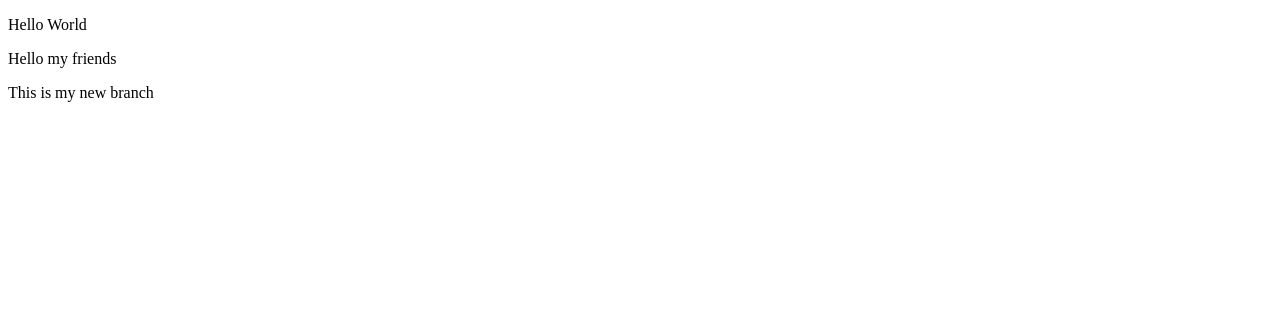
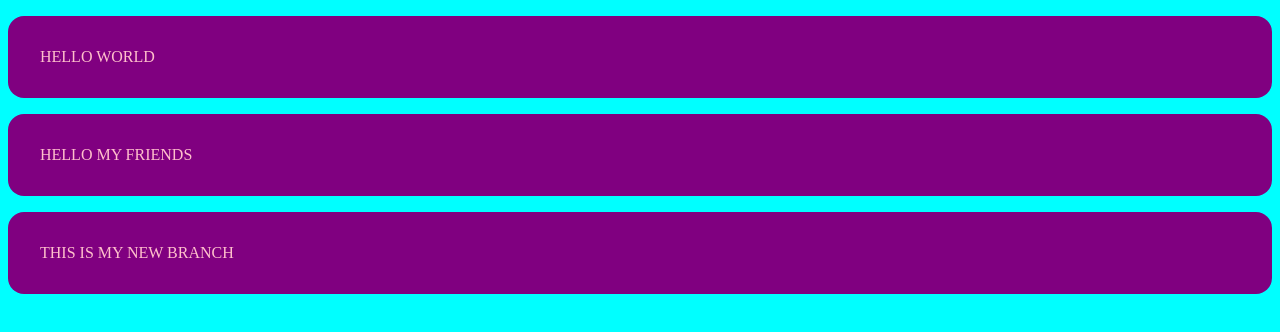
Before and after one commit to giancarlovilch/practice, a plain HTML site: page index.html in a window 1280 px wide. Drawn offline with Linux system fonts and the light colour scheme.

Commit message:
add some effects

```diff
--- /dev/null
+++ b/css/style.css
@@ -0,0 +1,10 @@
+body {
+    background-color: aqua;
+}
+p {
+    background-color: purple;
+    padding: 2rem;
+    border-radius: 1rem;
+    text-transform: uppercase;
+    color: pink;
+}
--- a/index.html
+++ b/index.html
@@ -4,6 +4,8 @@
     <meta charset="UTF-8">
     <meta http-equiv="X-UA-Compatible" content="IE=edge">
     <meta name="viewport" content="width=device-width, initial-scale=1.0">
+    <link rel="preload" href="/css/style.css" as="style">
+    <link rel="stylesheet" href="/css/style.css">
     <title>Document</title>
 </head>
 <body>
```
